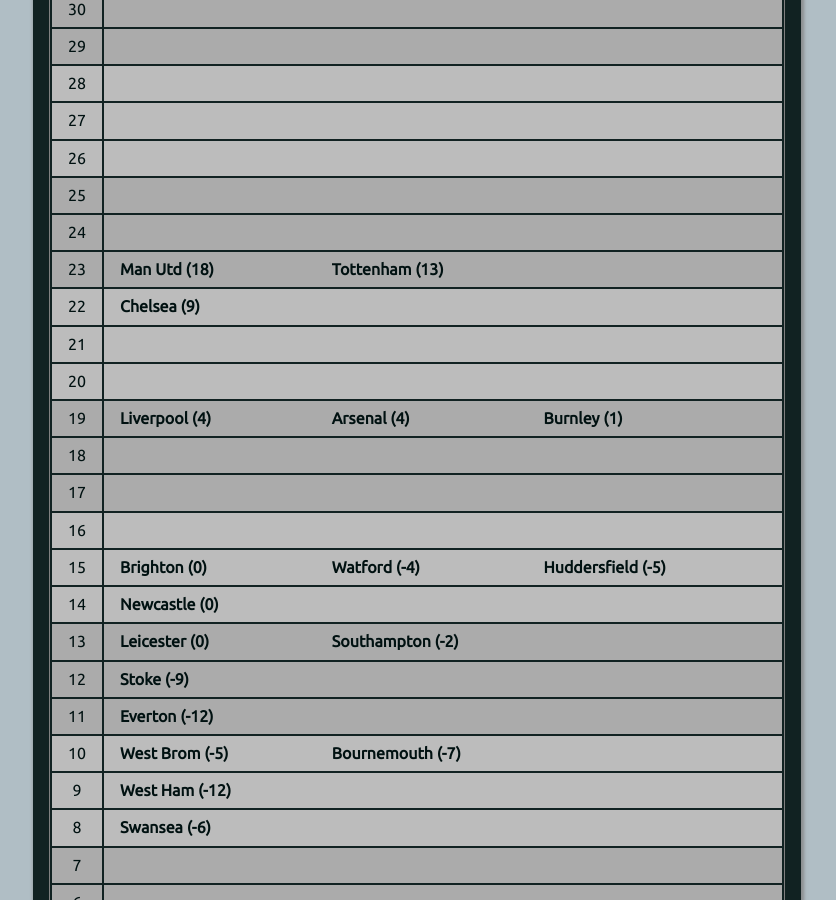
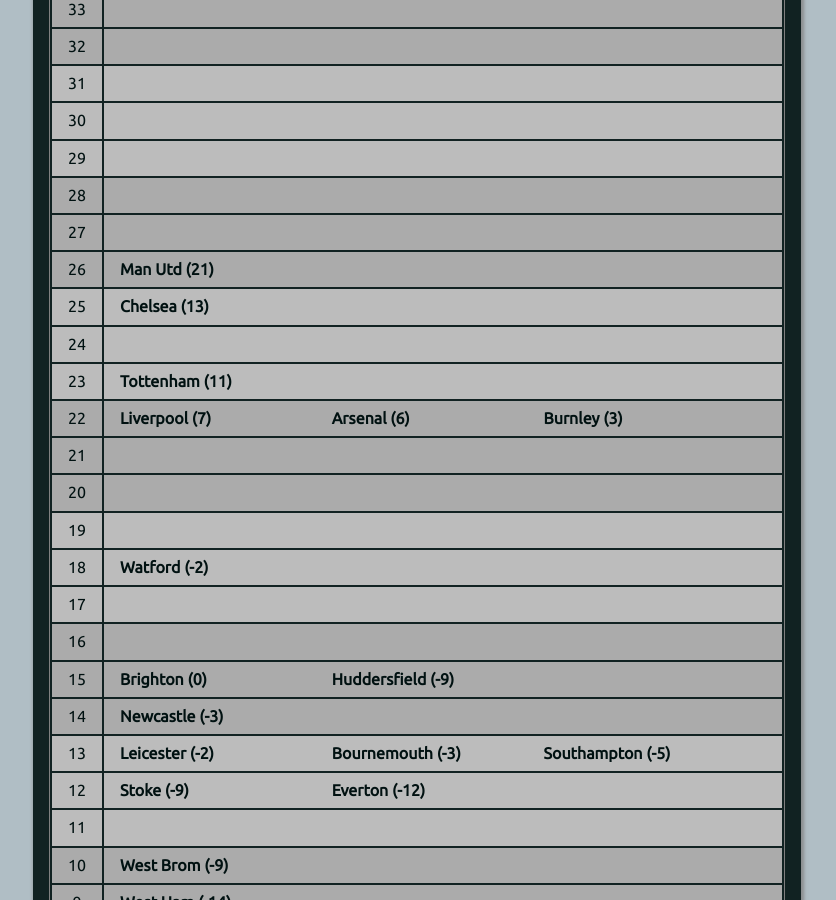
Before and after one commit to muru/muru.github.io, a Jekyll site: the page built from resources.md, in a window 1280 px wide and 900 px high, scrolled down 1689 px. Shown: the whole window, without its empty margins (223-1059 px from the left). Built offline with Jekyll 4.4.1, drawn with Linux system fonts in a browser that asks for light colours; some of the changed text lies outside the part shown.

Commit message:
updated cann-table: Mon 20 Nov 05:00:25 IST 2017

```diff
--- a/cann-table.html
+++ b/cann-table.html
@@ -1,164 +1,174 @@
 <table id="cann-table">
 <thead> <th> Pts </th> <th> Clubs (GD) </th> </thead>
 	<tr class="cann-row-1">
-		<td class="cann-point"> 31 </td>
+		<td class="cann-point"> 34 </td>
 		<td class="cann-clubs">
-			<span class="club-name"> Man City (31) </span>
+			<span class="club-name"> Man City (33) </span>
 		</td>
  	</tr>
 	<tr class="cann-row-1">
+		<td class="cann-point"> 33 </td>
+		<td class="cann-clubs">
+		</td>
+ 	</tr>
+	<tr class="cann-row-1">
+		<td class="cann-point"> 32 </td>
+		<td class="cann-clubs">
+		</td>
+ 	</tr>
+	<tr class="cann-row-2">
+		<td class="cann-point"> 31 </td>
+		<td class="cann-clubs">
+		</td>
+ 	</tr>
+	<tr class="cann-row-2">
 		<td class="cann-point"> 30 </td>
 		<td class="cann-clubs">
 		</td>
  	</tr>
-	<tr class="cann-row-1">
+	<tr class="cann-row-2">
 		<td class="cann-point"> 29 </td>
 		<td class="cann-clubs">
 		</td>
  	</tr>
-	<tr class="cann-row-2">
+	<tr class="cann-row-1">
 		<td class="cann-point"> 28 </td>
 		<td class="cann-clubs">
 		</td>
  	</tr>
-	<tr class="cann-row-2">
+	<tr class="cann-row-1">
 		<td class="cann-point"> 27 </td>
 		<td class="cann-clubs">
 		</td>
  	</tr>
+	<tr class="cann-row-1">
+		<td class="cann-point"> 26 </td>
+		<td class="cann-clubs">
+			<span class="club-name"> Man Utd (21) </span>
+		</td>
+ 	</tr>
 	<tr class="cann-row-2">
-		<td class="cann-point"> 26 </td>
+		<td class="cann-point"> 25 </td>
+		<td class="cann-clubs">
+			<span class="club-name"> Chelsea (13) </span>
+		</td>
+ 	</tr>
+	<tr class="cann-row-2">
+		<td class="cann-point"> 24 </td>
+		<td class="cann-clubs">
+		</td>
+ 	</tr>
+	<tr class="cann-row-2">
+		<td class="cann-point"> 23 </td>
+		<td class="cann-clubs">
+			<span class="club-name"> Tottenham (11) </span>
+		</td>
+ 	</tr>
+	<tr class="cann-row-1">
+		<td class="cann-point"> 22 </td>
+		<td class="cann-clubs">
+			<span class="club-name"> Liverpool (7) </span>
+			<span class="club-name"> Arsenal (6) </span>
+			<span class="club-name"> Burnley (3) </span>
+		</td>
+ 	</tr>
+	<tr class="cann-row-1">
+		<td class="cann-point"> 21 </td>
 		<td class="cann-clubs">
 		</td>
  	</tr>
 	<tr class="cann-row-1">
-		<td class="cann-point"> 25 </td>
+		<td class="cann-point"> 20 </td>
+		<td class="cann-clubs">
+		</td>
+ 	</tr>
+	<tr class="cann-row-2">
+		<td class="cann-point"> 19 </td>
+		<td class="cann-clubs">
+		</td>
+ 	</tr>
+	<tr class="cann-row-2">
+		<td class="cann-point"> 18 </td>
+		<td class="cann-clubs">
+			<span class="club-name"> Watford (-2) </span>
+		</td>
+ 	</tr>
+	<tr class="cann-row-2">
+		<td class="cann-point"> 17 </td>
 		<td class="cann-clubs">
 		</td>
  	</tr>
 	<tr class="cann-row-1">
-		<td class="cann-point"> 24 </td>
+		<td class="cann-point"> 16 </td>
 		<td class="cann-clubs">
 		</td>
  	</tr>
 	<tr class="cann-row-1">
-		<td class="cann-point"> 23 </td>
+		<td class="cann-point"> 15 </td>
 		<td class="cann-clubs">
-			<span class="club-name"> Man Utd (18) </span>
-			<span class="club-name"> Tottenham (13) </span>
+			<span class="club-name"> Brighton (0) </span>
+			<span class="club-name"> Huddersfield (-9) </span>
+		</td>
+ 	</tr>
+	<tr class="cann-row-1">
+		<td class="cann-point"> 14 </td>
+		<td class="cann-clubs">
+			<span class="club-name"> Newcastle (-3) </span>
 		</td>
  	</tr>
 	<tr class="cann-row-2">
-		<td class="cann-point"> 22 </td>
+		<td class="cann-point"> 13 </td>
 		<td class="cann-clubs">
-			<span class="club-name"> Chelsea (9) </span>
+			<span class="club-name"> Leicester (-2) </span>
+			<span class="club-name"> Bournemouth (-3) </span>
+			<span class="club-name"> Southampton (-5) </span>
 		</td>
  	</tr>
 	<tr class="cann-row-2">
-		<td class="cann-point"> 21 </td>
+		<td class="cann-point"> 12 </td>
+		<td class="cann-clubs">
+			<span class="club-name"> Stoke (-9) </span>
+			<span class="club-name"> Everton (-12) </span>
+		</td>
+ 	</tr>
+	<tr class="cann-row-2">
+		<td class="cann-point"> 11 </td>
+		<td class="cann-clubs">
+		</td>
+ 	</tr>
+	<tr class="cann-row-1">
+		<td class="cann-point"> 10 </td>
+		<td class="cann-clubs">
+			<span class="club-name"> West Brom (-9) </span>
+		</td>
+ 	</tr>
+	<tr class="cann-row-1">
+		<td class="cann-point"> 9 </td>
+		<td class="cann-clubs">
+			<span class="club-name"> West Ham (-14) </span>
+		</td>
+ 	</tr>
+	<tr class="cann-row-1">
+		<td class="cann-point"> 8 </td>
+		<td class="cann-clubs">
+			<span class="club-name"> Swansea (-8) </span>
+		</td>
+ 	</tr>
+	<tr class="cann-row-2">
+		<td class="cann-point"> 7 </td>
 		<td class="cann-clubs">
 		</td>
  	</tr>
 	<tr class="cann-row-2">
-		<td class="cann-point"> 20 </td>
-		<td class="cann-clubs">
-		</td>
- 	</tr>
-	<tr class="cann-row-1">
-		<td class="cann-point"> 19 </td>
-		<td class="cann-clubs">
-			<span class="club-name"> Liverpool (4) </span>
-			<span class="club-name"> Arsenal (4) </span>
-			<span class="club-name"> Burnley (1) </span>
-		</td>
- 	</tr>
-	<tr class="cann-row-1">
-		<td class="cann-point"> 18 </td>
-		<td class="cann-clubs">
-		</td>
- 	</tr>
-	<tr class="cann-row-1">
-		<td class="cann-point"> 17 </td>
+		<td class="cann-point"> 6 </td>
 		<td class="cann-clubs">
 		</td>
  	</tr>
 	<tr class="cann-row-2">
-		<td class="cann-point"> 16 </td>
-		<td class="cann-clubs">
-		</td>
- 	</tr>
-	<tr class="cann-row-2">
-		<td class="cann-point"> 15 </td>
-		<td class="cann-clubs">
-			<span class="club-name"> Brighton (0) </span>
-			<span class="club-name"> Watford (-4) </span>
-			<span class="club-name"> Huddersfield (-5) </span>
-		</td>
- 	</tr>
-	<tr class="cann-row-2">
-		<td class="cann-point"> 14 </td>
-		<td class="cann-clubs">
-			<span class="club-name"> Newcastle (0) </span>
-		</td>
- 	</tr>
-	<tr class="cann-row-1">
-		<td class="cann-point"> 13 </td>
-		<td class="cann-clubs">
-			<span class="club-name"> Leicester (0) </span>
-			<span class="club-name"> Southampton (-2) </span>
-		</td>
- 	</tr>
-	<tr class="cann-row-1">
-		<td class="cann-point"> 12 </td>
-		<td class="cann-clubs">
-			<span class="club-name"> Stoke (-9) </span>
-		</td>
- 	</tr>
-	<tr class="cann-row-1">
-		<td class="cann-point"> 11 </td>
-		<td class="cann-clubs">
-			<span class="club-name"> Everton (-12) </span>
-		</td>
- 	</tr>
-	<tr class="cann-row-2">
-		<td class="cann-point"> 10 </td>
-		<td class="cann-clubs">
-			<span class="club-name"> West Brom (-5) </span>
-			<span class="club-name"> Bournemouth (-7) </span>
-		</td>
- 	</tr>
-	<tr class="cann-row-2">
-		<td class="cann-point"> 9 </td>
-		<td class="cann-clubs">
-			<span class="club-name"> West Ham (-12) </span>
-		</td>
- 	</tr>
-	<tr class="cann-row-2">
-		<td class="cann-point"> 8 </td>
-		<td class="cann-clubs">
-			<span class="club-name"> Swansea (-6) </span>
-		</td>
- 	</tr>
-	<tr class="cann-row-1">
-		<td class="cann-point"> 7 </td>
-		<td class="cann-clubs">
-		</td>
- 	</tr>
-	<tr class="cann-row-1">
-		<td class="cann-point"> 6 </td>
-		<td class="cann-clubs">
-		</td>
- 	</tr>
-	<tr class="cann-row-1">
 		<td class="cann-point"> 5 </td>
-		<td class="cann-clubs">
-		</td>
- 	</tr>
-	<tr class="cann-row-2">
-		<td class="cann-point"> 4 </td>
 		<td class="cann-clubs">
 			<span class="club-name"> Crystal Palace (-18) </span>
 		</td>
  	</tr>
 </table>
-<span id="cann-gen-note"> Generated on  Monday, 13 November 2017 at 05:00 IST. </span>
+<span id="cann-gen-note"> Generated on  Monday, 20 November 2017 at 05:00 IST. </span>
```
